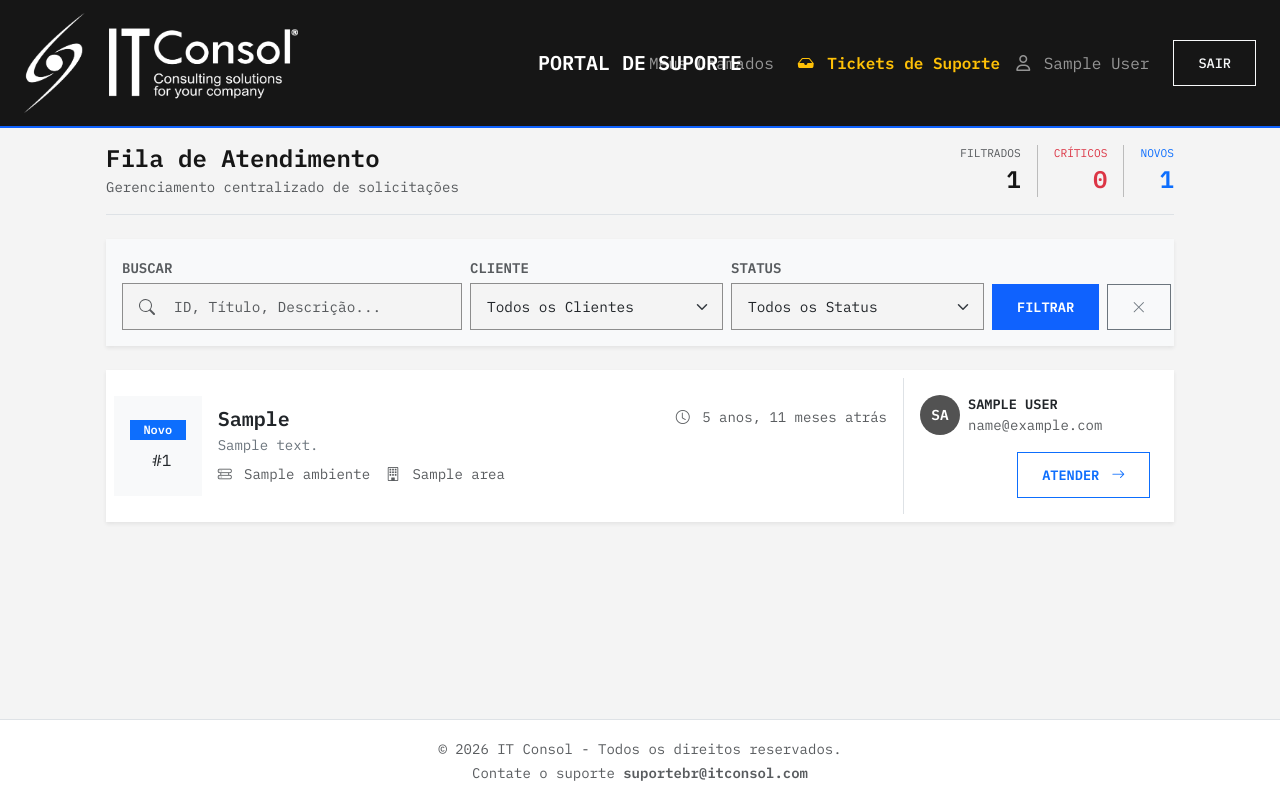
After one commit to Gustavo-Falci/portal_suporte_maximo, a Django app: page /fila-atendimento/ in a window 1280 px wide. The commit adds this page. Run offline with Django 5.2, Linux system fonts and the light colour scheme; a user stored in the database is signed in; tables that the repository leaves empty hold one stand-in row (values such as "Sample post").

Commit message:
Melhorias na página de fila de atendimento

```diff
--- a/tickets/static/tickets/style.css
+++ b/tickets/static/tickets/style.css
@@ -247,3 +247,48 @@ body {
 .text-uppercase {
     text-transform: uppercase !important;
 }
+
+.input-group-text {
+    background-color: #f4f4f4 !important;
+    border: 1px solid #8d8d8d;
+    border-right: none;
+    color: #525252; /* Cor do ícone */
+}
+
+/* Input sem borda esquerda para colar no ícone */
+.input-group .form-control.border-start-0 {
+    border-left: none;
+    background-color: #f4f4f4; /* Garante que o campo de texto também seja cinza */
+}
+
+/* Quando clica para digitar (Foco) */
+.input-group .form-control:focus {
+    box-shadow: none;
+    background-color: #ffffff; /* Fica branco para dar destaque ao digitar (Opcional) */
+    border-color: #8d8d8d;
+    outline: 2px solid var(--ibm-blue-60); /* Borda azul IBM */
+    outline-offset: -2px;
+    z-index: 5;
+}
+
+/* Efeito Hover no Card do Ticket */
+.ticket-card-hover {
+    transition: transform 0.2s ease, box-shadow 0.2s ease;
+}
+
+.ticket-card-hover:hover {
+    transform: translateY(-2px);
+    box-shadow: 0 4px 12px rgba(0,0,0,0.1) !important;
+    border-color: var(--ibm-blue-60) !important; /* Borda esquerda muda de cor */
+}
+
+.hover-link:hover {
+    color: var(--ibm-blue-60) !important;
+    text-decoration: underline !important;
+}
+
+/* Avatar Placeholder */
+.avatar-circle {
+    font-size: 0.9rem;
+    background-color: #525252 !important; /* IBM Gray 70 */
+}
--- a/tickets/templates/tickets/base.html
+++ b/tickets/templates/tickets/base.html
@@ -7,14 +7,13 @@
     <title>Portal de Suporte | IT Consol</title>
 
     <link href="https://cdn.jsdelivr.net/npm/bootstrap@5.3.0/dist/css/bootstrap.min.css" rel="stylesheet">
-
     <link rel="preconnect" href="https://fonts.googleapis.com">
     <link rel="preconnect" href="https://fonts.gstatic.com" crossorigin>
     <link href="https://fonts.googleapis.com/css2?family=IBM+Plex+Mono:wght@300;400;500;600&display=swap" rel="stylesheet">
 
     <link rel="stylesheet" href="https://cdnjs.cloudflare.com/ajax/libs/font-awesome/6.4.0/css/all.min.css">
-
     <link rel="stylesheet" href="{% static 'tickets/style.css' %}">
+    <link rel="stylesheet" href="https://cdn.jsdelivr.net/npm/bootstrap-icons@1.11.3/font/bootstrap-icons.min.css">
 </head>
 <body>
 
@@ -36,7 +35,14 @@
                 <ul class="navbar-nav align-items-center">
                     <li class="nav-item">
                         <a class="nav-link" href="{% url 'meus_tickets' %}">Meus Chamados</a>
-                     </li>
+                    </li>
+                    {% if user.is_support_team %}
+                    <li class="nav-item ms-lg-2">
+                        <a class="nav-link text-warning fw-bold" href="{% url 'fila_atendimento' %}">
+                            <i class="bi bi-inbox-fill me-1"></i> Tickets de Suporte
+                        </a>
+                    </li>
+                    {% endif %}
                     <li class="nav-item">
                         <span class="nav-link text-light-50 me-3">
                             <i class="fa-regular fa-user me-1"></i> {{ user.get_full_name|default:user.email }}
--- a/tickets/templates/tickets/detalhe_ticket.html
+++ b/tickets/templates/tickets/detalhe_ticket.html
@@ -70,10 +70,10 @@
                         </div>
 
                         <div class="card chat-bubble">
-                            <div class="card-header rounded-0 py-2 d-flex justify-content-between align-items-center {% if msg.is_support %}bg-primary text-white{% else %}bg-light{% endif %}">
+                            <div class="card-header rounded-0 py-2 d-flex justify-content-between align-items-center ">
                                 <small class="fw-bold text-uppercase" style="font-size: 0.75rem;">
                                     {% if msg.is_support %}
-                                        🛠️ Suporte Técnico
+                                        🛠️ {{ msg.autor.get_full_name|default:msg.autor.username }}
                                     {% else %}
                                         👤 {{ msg.autor.get_full_name|default:msg.autor.username }}
                                     {% endif %}
--- /dev/null
+++ b/tickets/templates/tickets/fila_atendimento.html
@@ -0,0 +1,168 @@
+{% extends 'tickets/base.html' %}
+
+{% block content %}
+<div class="container-fluid px-4 py-4" style="max-width: 1200px; margin: 0 auto;">
+
+    <div class="d-flex justify-content-between align-items-center mb-4 border-bottom pb-3">
+        <div>
+            <h2 class="h4 mb-1 fw-bold font-monospace">Fila de Atendimento</h2>
+            <p class="text-muted mb-0 small">Gerenciamento centralizado de solicitações</p>
+        </div>
+        <div class="d-flex gap-3">
+            <div class="text-end">
+                <span class="d-block text-muted" style="font-size: 0.7rem;">FILTRADOS</span>
+                <span class="fs-4 fw-bold font-monospace">{{ stats.total }}</span>
+            </div>
+            <div class="vr"></div>
+            <div class="text-end text-danger">
+                <span class="d-block" style="font-size: 0.7rem;">CRÍTICOS</span>
+                <span class="fs-4 fw-bold font-monospace">{{ stats.criticos }}</span>
+            </div>
+            <div class="vr"></div>
+            <div class="text-end text-primary">
+                <span class="d-block" style="font-size: 0.7rem;">NOVOS</span>
+                <span class="fs-4 fw-bold font-monospace">{{ stats.novos }}</span>
+            </div>
+        </div>
+    </div>
+
+    <div class="card bg-light border-0 mb-4 rounded-0 shadow-sm">
+        <div class="card-body p-3">
+            <form method="get" class="row g-2 align-items-end">
+
+                <div class="col-md-4">
+                    <label class="form-label small fw-bold text-uppercase text-muted mb-1">Buscar</label>
+                    <div class="input-group">
+                        <span class="input-group-text border-end-0 rounded-0 text-muted ps-3">
+                            <svg xmlns="http://www.w3.org/2000/svg" width="16" height="16" fill="currentColor" class="bi bi-search" viewBox="0 0 16 16">
+                                <path d="M11.742 10.344a6.5 6.5 0 1 0-1.397 1.398h-.001c.03.04.062.078.098.115l3.85 3.85a1 1 0 0 0 1.415-1.414l-3.85-3.85a1.007 1.007 0 0 0-.115-.1zM12 6.5a5.5 5.5 0 1 1-11 0 5.5 5.5 0 0 1 11 0z"/>
+                            </svg>
+                        </span>
+                        <input type="text" name="q" class="form-control border-start-0 rounded-0 ps-2"
+                               placeholder="ID, Título, Descrição..."
+                               value="{{ filtros_atuais.q|default:'' }}">
+                    </div>
+                </div>
+
+                <div class="col-md-3">
+                    <label class="form-label small fw-bold text-uppercase text-muted mb-1">Cliente</label>
+                    <select name="location" class="form-select rounded-0">
+                        <option value="">Todos os Clientes</option>
+                        {% for loc in lista_locations %}
+                            <option value="{{ loc }}" {% if filtros_atuais.location == loc %}selected{% endif %}>
+                                {{ loc }}
+                            </option>
+                        {% endfor %}
+                    </select>
+                </div>
+
+                <div class="col-md-3">
+                    <label class="form-label small fw-bold text-uppercase text-muted mb-1">Status</label>
+                    <select name="status" class="form-select rounded-0">
+                        <option value="">Todos os Status</option>
+                        {% for code, label in status_choices %}
+                            <option value="{{ code }}" {% if filtros_atuais.status == code %}selected{% endif %}>
+                                {{ label }}
+                            </option>
+                        {% endfor %}
+                    </select>
+                </div>
+
+                <div class="col-md-2 d-flex gap-2">
+                    <button type="submit" class="btn btn-primary w-100 rounded-0 fw-bold">
+                        FILTRAR
+                    </button>
+                    <a href="{% url 'fila_atendimento' %}" class="btn btn-outline-secondary rounded-0" title="Limpar Filtros">
+                        <i class="bi bi-x-lg"></i>
+                    </a>
+                </div>
+            </form>
+        </div>
+    </div>
+
+    {% if tickets %}
+        <div class="d-flex flex-column gap-3">
+            {% for ticket in tickets %}
+            <div class="card shadow-sm border-0 rounded-0 ticket-card-hover border-start border-4 {% if ticket.prioridade == 1 %}border-danger{% elif ticket.status_maximo == 'NEW' %}border-primary{% else %}border-light{% endif %}">
+                <div class="card-body p-2">
+                    <div class="row g-0 align-items-center">
+
+                        <div class="col-md-1 bg-light d-flex flex-column align-items-center justify-content-center p-3 text-center" style="min-height: 100px;">
+                            <span class="badge {{ ticket.badge_class }} rounded-0 mb-2 w-100 text-truncate">
+                                {{ ticket.get_status_maximo_display }}
+                            </span>
+                            {% if ticket.maximo_id %}
+                                <span class="ms-2">#{{ ticket.maximo_id }}</span>
+                            {% else %}
+                                <span class="text-muted fst-italic ms-2 fw-normal" style="font-size: 1rem;">
+                                    <div class="spinner-border text-secondary me-2" role="status" style="width: 1rem; height: 1rem; border-width: 2px;"></div>
+                                </span>
+                            {% endif %}
+                            {% if ticket.prioridade == 1 %}
+                                <i class="bi bi-exclamation-triangle-fill text-danger mt-2" title="Prioridade Crítica"></i>
+                            {% endif %}
+                        </div>
+
+                        <div class="col-md-8 p-3">
+                            <div class="d-flex justify-content-between mb-1">
+                                <h5 class="card-title mb-0 fw-bold text-dark" style="max-width: 520px;">
+                                    <a href="{% url 'detalhe_ticket' ticket.pk %}" class="text-decoration-none text-dark hover-link">
+                                        {{ ticket.sumario }}
+                                    </a>
+                                </h5>
+                                <small class="text-muted d-none d-md-block">
+                                    <i class="bi bi-clock me-1"></i> {{ ticket.data_criacao|timesince }} atrás
+                                </small>
+                            </div>
+                            <p class="card-text text-secondary text-truncate mb-2 small">
+                                {{ ticket.descricao }}
+                            </p>
+                            <div class="d-flex align-items-center gap-3 text-muted small mt-2">
+                                <span title="Ambiente">
+                                    <i class="bi bi-hdd-rack me-1"></i> {{ ticket.ambiente.nome_ambiente|default:"--" }}
+                                </span>
+                                {% if ticket.area %}
+                                <span title="Área">
+                                    <i class="bi bi-building me-1"></i> {{ ticket.area }}
+                                </span>
+                                {% endif %}
+                            </div>
+                        </div>
+
+                        <div class="col-md-3 p-3 border-start">
+                            <div class="d-flex align-items-center">
+                                <div class="avatar-circle bg-secondary text-white me-2 d-flex justify-content-center align-items-center fw-bold" style="width: 40px; height: 40px; border-radius: 50%;">
+                                    {{ ticket.cliente.username|slice:":2"|upper }}
+                                </div>
+                                <div style="overflow: hidden;">
+                                    <span class="d-block fw-bold text-truncate text-uppercase font-monospace" style="font-size: 0.85rem;">
+                                        {{ ticket.cliente.get_full_name|default:ticket.cliente.username }}
+                                    </span>
+                                    <span class="d-block text-muted small text-truncate">
+                                        {{ ticket.cliente.email }}
+                                    </span>
+                                </div>
+                            </div>
+                            <div class="mt-3 text-end">
+                                <a href="{% url 'detalhe_ticket' ticket.pk %}" class="btn btn-sm btn-outline-primary rounded-0 text-uppercase fw-bold">
+                                    Atender <i class="bi bi-arrow-right ms-1"></i>
+                                </a>
+                            </div>
+                        </div>
+
+                    </div>
+                </div>
+            </div>
+            {% endfor %}
+        </div>
+    {% else %}
+        <div class="text-center py-5">
+            <div class="mb-3">
+                <i class="bi bi-inbox fs-1 text-muted opacity-25"></i>
+            </div>
+            <h5 class="text-muted fw-normal">Nenhum ticket encontrado com esses filtros.</h5>
+            <a href="{% url 'fila_atendimento' %}" class="btn btn-link text-decoration-none">Limpar busca</a>
+        </div>
+    {% endif %}
+</div>
+{% endblock %}
--- a/tickets/urls.py
+++ b/tickets/urls.py
@@ -24,4 +24,6 @@ urlpatterns = [
 
     path("meus-tickets/", views.meus_tickets, name="meus_tickets"),
     path("ticket/<int:pk>/", views.detalhe_ticket, name="detalhe_ticket"),
+
+    path("fila-atendimento/", views.fila_atendimento, name="fila_atendimento"),
 ]
--- a/tickets/views.py
+++ b/tickets/views.py
@@ -4,8 +4,9 @@ from django.http import HttpResponse, HttpRequest
 from django.core.mail import EmailMessage
 from django.conf import settings
 from django.contrib import messages
-from .models import Ticket, Ambiente, Area, TicketInteracao
+from .models import Ticket, Ambiente, Area, TicketInteracao, Cliente
 from .forms import TicketForm, TicketInteracaoForm
+from django.db.models import Q
 import logging
 
 logger = logging.getLogger(__name__)
@@ -157,10 +158,19 @@ def detalhe_ticket(request: HttpRequest, pk: int) -> HttpResponse:
     """
     ticket = get_object_or_404(Ticket, pk=pk)
 
-    # 1. Verificação de Segurança
-    # Apenas o dono do ticket ou um Staff podem ver/interagir
-    if not request.user.is_staff and ticket.cliente != request.user:
-        messages.error(request, "Acesso negado a este ticket.")
+    tem_permissao = False
+
+    # 1. Se for da equipe de suporte (Consultor ou Admin), libera
+    if request.user.is_support_team:
+        tem_permissao = True
+
+    # 2. Se for o dono do ticket, libera
+    elif ticket.cliente == request.user:
+        tem_permissao = True
+
+    # 3. Se não atendeu nenhuma das regras acima, bloqueia
+    if not tem_permissao:
+        messages.error(request, "Você não tem permissão para visualizar este ticket.")
         return redirect("meus_tickets")
 
     if request.method == "POST":
@@ -191,3 +201,66 @@ def detalhe_ticket(request: HttpRequest, pk: int) -> HttpResponse:
         "form": form
     }
     return render(request, "tickets/detalhe_ticket.html", context)
+
+@login_required(login_url="/login/")
+def fila_atendimento(request: HttpRequest) -> HttpResponse:
+    """
+    Exibe TODOS os tickets com filtros avançados para a equipe de suporte.
+    """
+    # 1. Segurança
+    if not request.user.is_support_team:
+        messages.warning(request, "Acesso restrito à equipe de suporte.")
+        return redirect("meus_tickets")
+
+    # 2. Base da Query
+    tickets = Ticket.objects.all().select_related('cliente', 'ambiente').order_by('-data_criacao')
+
+    # 3. Captura dos Filtros via GET
+    status_filter = request.GET.get('status')
+    location_filter = request.GET.get('location')
+    search_query = request.GET.get('q')
+
+    # 4. Aplicação dos Filtros
+    if status_filter:
+        tickets = tickets.filter(status_maximo=status_filter)
+
+    if location_filter:
+        # Filtra tickets onde o 'location' do cliente é igual ao selecionado
+        tickets = tickets.filter(cliente__location=location_filter)
+
+    if search_query:
+        # Busca por ID, Título, Descrição ou Nome do Cliente
+        tickets = tickets.filter(
+            Q(id__icontains=search_query) |
+            Q(sumario__icontains=search_query) |
+            Q(descricao__icontains=search_query) |
+            Q(cliente__username__icontains=search_query) |
+            Q(cliente__first_name__icontains=search_query) |
+            Q(cliente__location__icontains=search_query)
+        )
+
+    # 5. Dados para popular os Dropdowns do Filtro
+    # Pega apenas clientes que não são staff/suporte para limpar a lista
+    lista_locations = Cliente.objects.values_list('location', flat=True)\
+                                     .exclude(location__isnull=True)\
+                                     .exclude(location__exact='')\
+                                     .distinct()\
+                                     .order_by('location')
+
+    status_choices = Ticket.MAXIMO_STATUS_CHOICES
+
+    # 6. Estatísticas Rápidas (Opcional, mas fica pro)
+    stats = {
+        'total': tickets.count(),
+        'criticos': tickets.filter(prioridade=1).count(),
+        'novos': tickets.filter(status_maximo='NEW').count()
+    }
+
+    context = {
+        "tickets": tickets,
+        "lista_locations": lista_locations,
+        "status_choices": status_choices,
+        "filtros_atuais": request.GET, # Para manter o form preenchido
+        "stats": stats
+    }
+    return render(request, "tickets/fila_atendimento.html", context)
```
